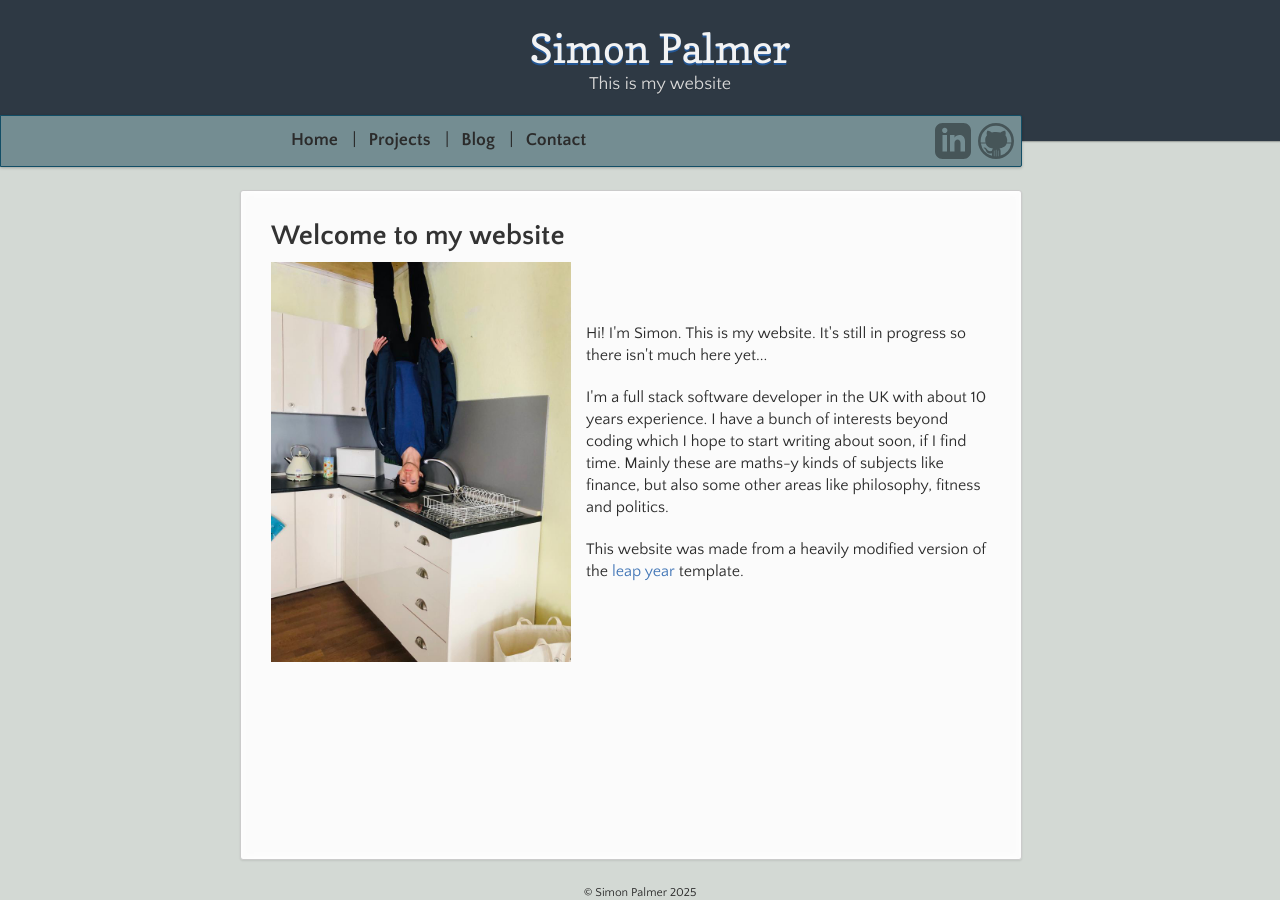
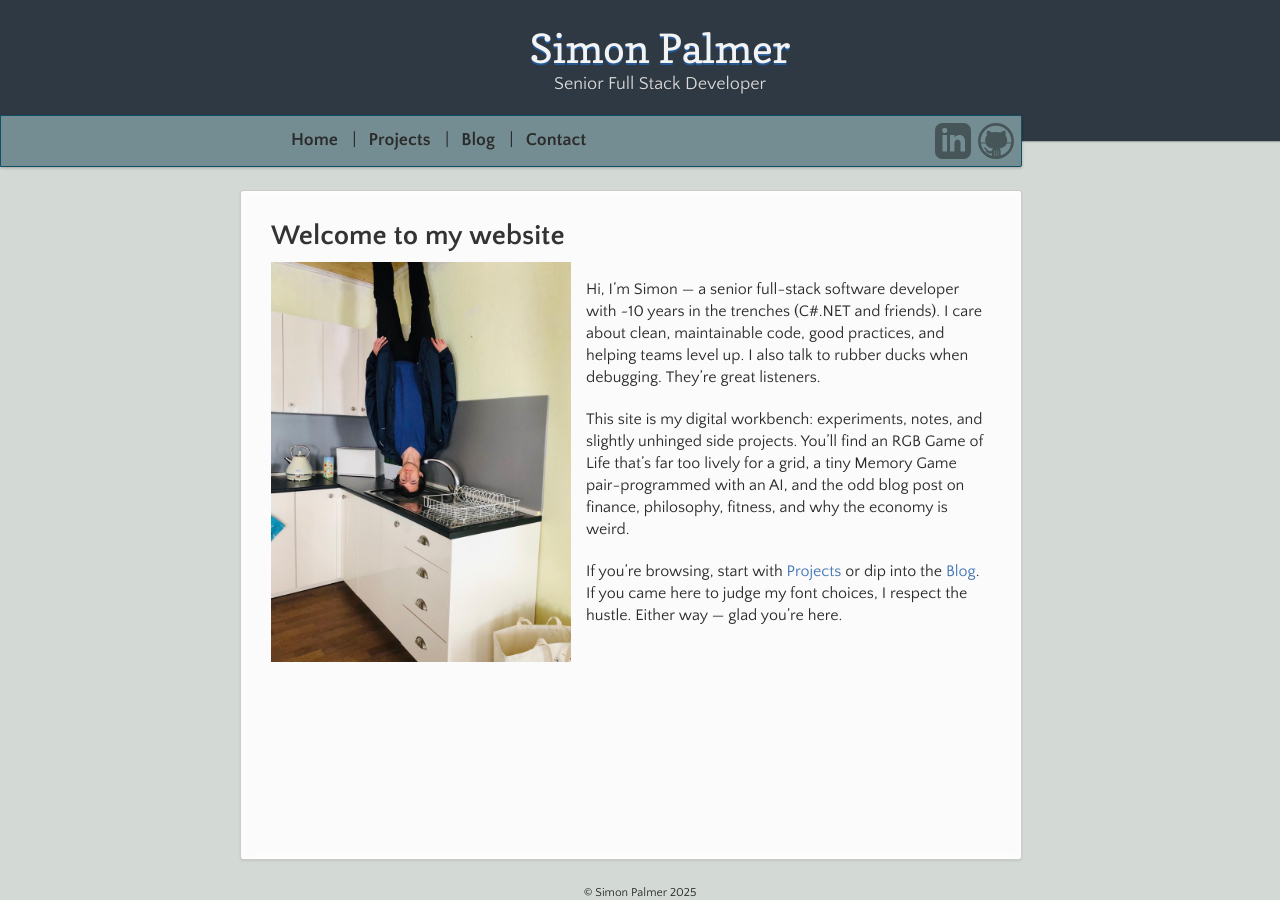
Before and after one commit to craylton/craylton.github.io, a Jekyll site: the page built from index.md, in a window 1280 px wide and 900 px high. Built offline with Jekyll 4.4.1, drawn with Linux system fonts in a browser that asks for light colours; our own code applies the rules of GitHub Pages for plain Markdown files.

Commit message:
Write the about page

```diff
--- a/_config.yml
+++ b/_config.yml
@@ -1,3 +1,3 @@
 title: Simon Palmer
-description: This is my website
+description: Senior Full Stack Developer
 theme: jekyll-theme-leap-day
--- a/index.md
+++ b/index.md
@@ -6,10 +6,8 @@ layout: default
 <div style="display: flex; align-items: center;">
   <img src="assets/images/upsidedown.jpg" alt="Picture of me" width="300" style="margin-right: 15px;">
   <div>
-    <p>Hi! I'm Simon. This is my website. It's still in progress so there isn't much here yet...</p>
-    <p>I'm a full stack software developer in the UK with about 10 years experience.
-    I have a bunch of interests beyond coding which I hope to start writing about soon, if I find time.
-    Mainly these are maths-y kinds of subjects like finance, but also some other areas like philosophy, fitness and politics.</p>
-    <p>This website was made from a heavily modified version of the <a href="https://github.com/pages-themes/leap-day">leap year</a> template.</p>
+    <p>Hi, I’m Simon — a senior full‑stack software developer with ~10 years in the trenches (C#.NET and friends). I care about clean, maintainable code, good practices, and helping teams level up. I also talk to rubber ducks when debugging. They’re great listeners.</p>
+    <p>This site is my digital workbench: experiments, notes, and slightly unhinged side projects. You’ll find an RGB Game of Life that’s far too lively for a grid, a tiny Memory Game pair‑programmed with an AI, and the odd blog post on finance, philosophy, fitness, and why the economy is weird.</p>
+    <p>If you’re browsing, start with <a href="projects.html">Projects</a> or dip into the <a href="blog.html">Blog</a>. If you came here to judge my font choices, I respect the hustle. Either way — glad you’re here.</p>
     </div>
 </div>
--- a/todo.txt
+++ /dev/null
@@ -1,3 +0,0 @@
-Pages
-    About
-Footer - Contact
```
